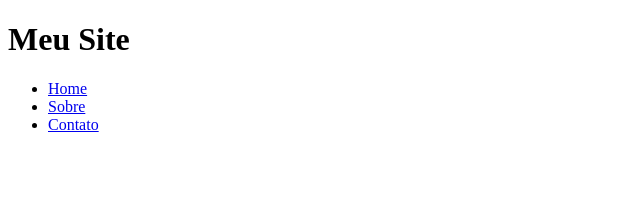
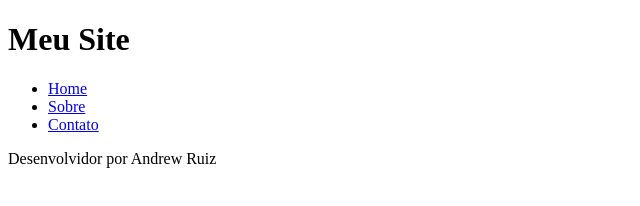
Before and after one commit to andrewruiz/repositorio1, a plain HTML site: page Index.html in a window 1280 px wide. Shown: the whole page, without its empty margins (0-640 px from the left). Drawn offline with Linux system fonts and the light colour scheme.

Commit message:
Todos os arquivos

```diff
--- a/Index.html
+++ b/Index.html
@@ -11,5 +11,7 @@
     <li><a href="sobre.html">Sobre</a></li>
     <li><a href="contato.html">Contato</a></li>
 </ul>
+
+Desenvolvidor por Andrew Ruiz
 </body>
 </html>
```
